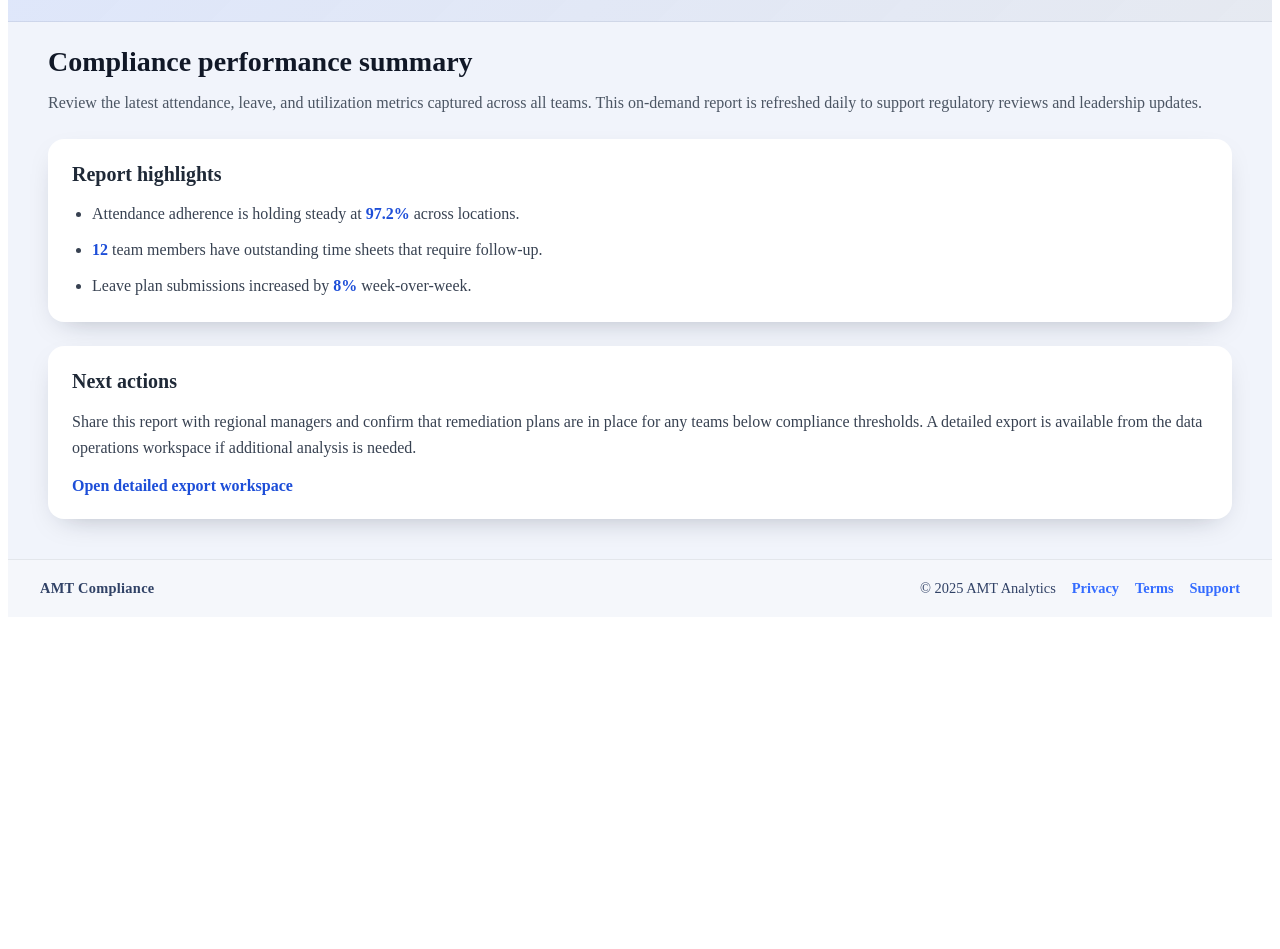
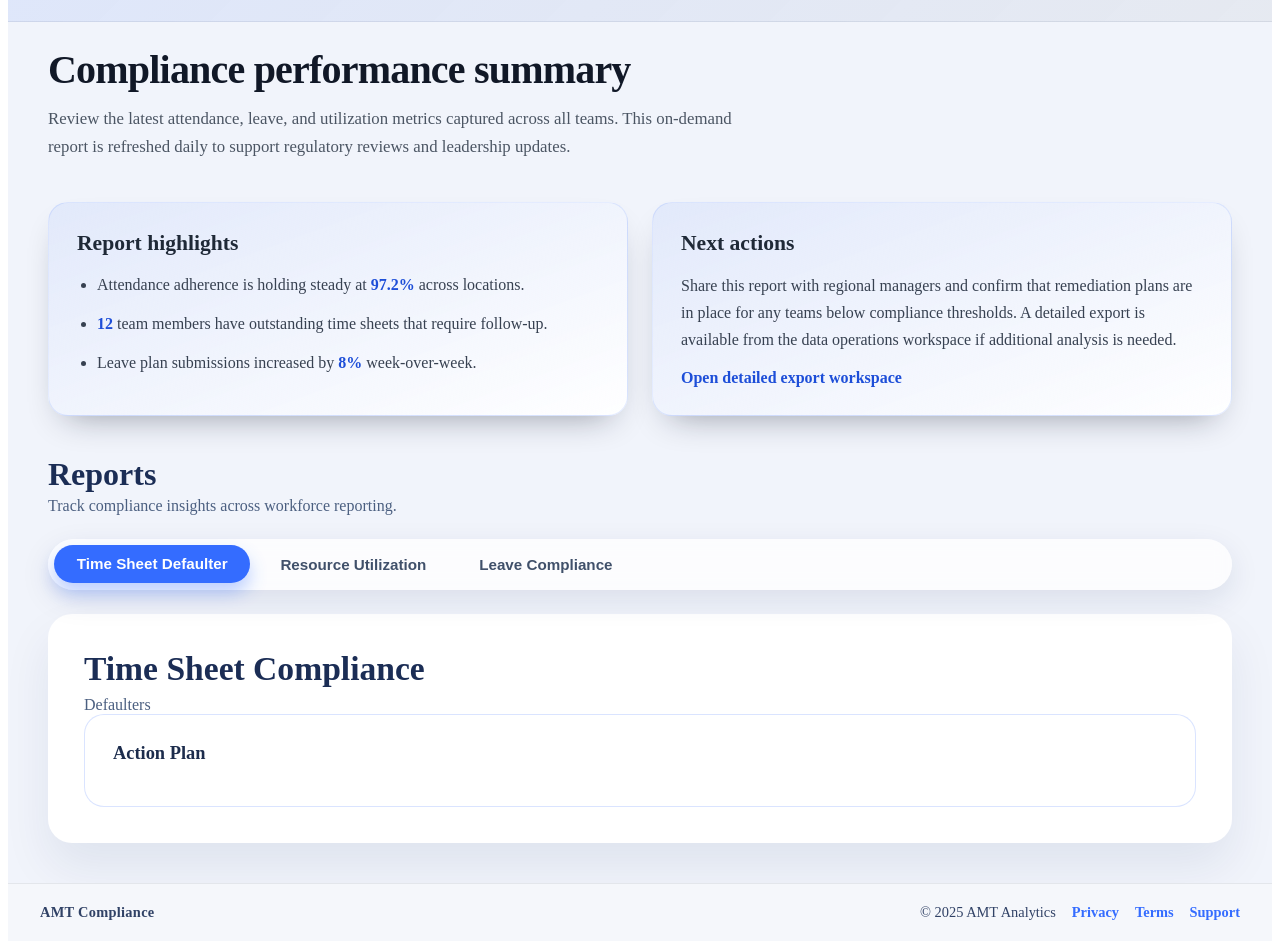
Before and after one commit to manojramoo/amt-compliance-report, an Angular app: page /report in a window 1280 px wide. Shown: the part 240-1189 px from the top of the page. Before the commit the page ends 865 px from the top, so only its background shows below. Built offline with nearby package versions, Linux system fonts and the light colour scheme.

Commit message:
Move compliance tabs to report route (#18)

```diff
--- a/src/app/dashboard-tabs/dashboard-tabs.component.html
+++ b/src/app/dashboard-tabs/dashboard-tabs.component.html
@@ -41,42 +41,4 @@
     </section>
   </section>
 
-  <section class="dashboard__section" aria-labelledby="reports-section-title">
-    <div class="dashboard__section-header">
-      <h2 id="reports-section-title">Reports</h2>
-      <p>Track compliance insights across workforce reporting.</p>
-    </div>
-
-    <nav class="tabs" role="tablist" aria-label="Reports tabs">
-      <button
-        *ngFor="let tab of reportTabs; trackBy: trackReportTabsById"
-        type="button"
-        role="tab"
-        [attr.aria-selected]="activeReportTab() === tab.id"
-        [attr.aria-controls]="tab.id + '-panel'"
-        [class.tabs__tab--active]="activeReportTab() === tab.id"
-        class="tabs__tab"
-        (click)="setActiveReportTab(tab.id)"
-      >
-        {{ tab.label }}
-      </button>
-    </nav>
-
-    <section
-      class="tab-panel"
-      role="tabpanel"
-      [attr.id]="activeReportTab() + '-panel'"
-      [attr.aria-live]="'polite'"
-    >
-      <ng-container [ngSwitch]="activeReportTab()">
-        <app-time-sheet-defaulter-tab *ngSwitchCase="'time-sheet-defaulter'"></app-time-sheet-defaulter-tab>
-        <app-resource-utilization-report-tab
-          *ngSwitchCase="'resource-utilization-report'"
-        ></app-resource-utilization-report-tab>
-        <app-leave-compliance-report-tab
-          *ngSwitchCase="'leave-compliance-report'"
-        ></app-leave-compliance-report-tab>
-      </ng-container>
-    </section>
-  </section>
 </div>
--- a/src/app/report/report.component.css
+++ b/src/app/report/report.component.css
@@ -1,39 +1,51 @@
 .report {
-  display: grid;
-  gap: 1.5rem;
+  display: flex;
+  flex-direction: column;
+  gap: 2.5rem;
 }
 
 .report__header {
-  display: grid;
+  display: flex;
+  flex-direction: column;
   gap: 0.75rem;
+  max-width: 720px;
 }
 
 .report__title {
   margin: 0;
-  font-size: 1.75rem;
+  font-size: clamp(2rem, 4vw, 2.5rem);
   font-weight: 600;
   color: #111827;
+  letter-spacing: -0.02em;
 }
 
 .report__subtitle {
   margin: 0;
-  font-size: 1rem;
-  line-height: 1.6;
+  font-size: 1.05rem;
+  line-height: 1.7;
   color: #4b5563;
 }
 
+.report__summary-grid {
+  display: grid;
+  grid-template-columns: repeat(auto-fit, minmax(280px, 1fr));
+  gap: 1.5rem;
+}
+
 .report__card {
-  padding: 1.5rem;
-  border-radius: 1rem;
-  background-color: #ffffff;
-  box-shadow: 0 10px 30px -15px rgba(15, 23, 42, 0.35);
-  display: grid;
+  padding: 1.75rem;
+  border-radius: 1.25rem;
+  background: linear-gradient(160deg, rgba(52, 108, 255, 0.08), rgba(255, 255, 255, 0.95));
+  box-shadow: 0 16px 35px -18px rgba(15, 23, 42, 0.45);
+  display: flex;
+  flex-direction: column;
   gap: 1rem;
+  border: 1px solid rgba(52, 108, 255, 0.12);
 }
 
 .report__card-title {
   margin: 0;
-  font-size: 1.25rem;
+  font-size: 1.35rem;
   font-weight: 600;
   color: #1f2937;
 }
@@ -42,12 +54,12 @@
   margin: 0;
   padding-left: 1.25rem;
   display: grid;
-  gap: 0.75rem;
+  gap: 0.85rem;
   color: #374151;
 }
 
 .report__list-item {
-  line-height: 1.5;
+  line-height: 1.6;
 }
 
 .report__metric {
@@ -58,7 +70,7 @@
 .report__text {
   margin: 0;
   font-size: 1rem;
-  line-height: 1.6;
+  line-height: 1.7;
   color: #374151;
 }
 
@@ -72,3 +84,208 @@
 .report__link:hover {
   text-decoration: underline;
 }
+
+.report__tabs {
+  display: flex;
+  flex-direction: column;
+  gap: 1.5rem;
+}
+
+.report__tabs-header {
+  display: flex;
+  flex-direction: column;
+  gap: 0.25rem;
+}
+
+.report__tabs-header h2 {
+  margin: 0;
+  font-size: clamp(1.6rem, 3vw, 2rem);
+  color: #1b2d55;
+}
+
+.report__tabs-header p {
+  margin: 0;
+  color: #4b5f80;
+  max-width: 640px;
+}
+
+.tabs {
+  display: inline-flex;
+  align-items: center;
+  gap: 0.5rem;
+  padding: 0.4rem;
+  background-color: rgba(255, 255, 255, 0.75);
+  border-radius: 999px;
+  box-shadow: 0 10px 30px rgba(15, 40, 90, 0.1);
+  backdrop-filter: blur(8px);
+}
+
+.tabs__tab {
+  border: none;
+  border-radius: 999px;
+  padding: 0.65rem 1.4rem;
+  font-size: 0.95rem;
+  font-weight: 600;
+  background: transparent;
+  color: #40506a;
+  cursor: pointer;
+  transition: background 0.25s ease, color 0.25s ease, transform 0.25s ease;
+}
+
+.tabs__tab:hover,
+.tabs__tab:focus-visible {
+  background: rgba(52, 108, 255, 0.12);
+  outline: none;
+  color: #1c2c4c;
+}
+
+.tabs__tab--active {
+  background: #346cff;
+  color: #fff;
+  box-shadow: 0 10px 18px rgba(52, 108, 255, 0.32);
+  transform: translateY(-1px);
+}
+
+.tab-panel {
+  background: #ffffff;
+  border-radius: 24px;
+  padding: 2.25rem;
+  box-shadow: 0 24px 48px rgba(15, 40, 90, 0.08);
+  display: flex;
+  flex-direction: column;
+  gap: 2rem;
+}
+
+.tab-panel__header h2 {
+  margin: 0 0 0.5rem;
+  font-size: clamp(1.6rem, 3vw, 2.1rem);
+}
+
+.tab-panel__header p {
+  margin: 0;
+  color: #4b5f80;
+  max-width: 720px;
+}
+
+.metrics-grid {
+  display: grid;
+  grid-template-columns: repeat(auto-fit, minmax(200px, 1fr));
+  gap: 1.25rem;
+}
+
+.metric-card {
+  background: linear-gradient(160deg, rgba(52, 108, 255, 0.08), rgba(255, 255, 255, 0.95));
+  border-radius: 20px;
+  padding: 1.4rem;
+  display: flex;
+  flex-direction: column;
+  gap: 0.5rem;
+  border: 1px solid rgba(52, 108, 255, 0.1);
+}
+
+.metric-card__label {
+  margin: 0;
+  font-size: 0.95rem;
+  color: #40506a;
+  font-weight: 500;
+}
+
+.metric-card__value {
+  margin: 0;
+  font-size: 2rem;
+  font-weight: 700;
+  color: #1b2d55;
+}
+
+.metric-card__change {
+  font-size: 0.9rem;
+  font-weight: 600;
+  display: inline-flex;
+  align-items: center;
+  gap: 0.35rem;
+}
+
+.metric-card__change::before {
+  content: '•';
+  font-size: 1rem;
+}
+
+.metric-card__change--positive {
+  color: #107154;
+}
+
+.metric-card__change--negative {
+  color: #b43d3d;
+}
+
+.insights-grid {
+  display: grid;
+  grid-template-columns: repeat(auto-fit, minmax(260px, 1fr));
+  gap: 1.5rem;
+}
+
+.insight-card {
+  background: rgba(16, 28, 58, 0.04);
+  border-radius: 18px;
+  padding: 1.5rem;
+  border: 1px solid rgba(16, 28, 58, 0.08);
+  display: flex;
+  flex-direction: column;
+  gap: 0.75rem;
+}
+
+.insight-card h3 {
+  margin: 0;
+  font-size: 1.1rem;
+  color: #1c2c4c;
+}
+
+.insight-card ul {
+  margin: 0;
+  padding-left: 1.1rem;
+  display: flex;
+  flex-direction: column;
+  gap: 0.5rem;
+  color: #40506a;
+}
+
+.action-plan {
+  background: rgba(255, 255, 255, 0.65);
+  border: 1px solid rgba(52, 108, 255, 0.18);
+  border-radius: 20px;
+  padding: 1.75rem;
+  display: flex;
+  flex-direction: column;
+  gap: 0.9rem;
+}
+
+.action-plan h3 {
+  margin: 0;
+  font-size: 1.15rem;
+  color: #1c2c4c;
+}
+
+.action-plan ol {
+  margin: 0;
+  padding-left: 1.2rem;
+  color: #40506a;
+  display: flex;
+  flex-direction: column;
+  gap: 0.6rem;
+}
+
+@media (max-width: 720px) {
+  .tabs {
+    flex-wrap: wrap;
+    justify-content: center;
+  }
+
+  .tabs__tab {
+    flex: 1 1 180px;
+    text-align: center;
+  }
+
+  .tab-panel {
+    padding: 1.75rem;
+  }
+}
--- a/src/app/report/report.component.html
+++ b/src/app/report/report.component.html
@@ -1,6 +1,6 @@
 <section class="report">
   <header class="report__header">
-    <h2 class="report__title">Compliance performance summary</h2>
+    <h1 class="report__title">Compliance performance summary</h1>
     <p class="report__subtitle">
       Review the latest attendance, leave, and utilization metrics captured across all teams.
       This on-demand report is refreshed daily to support regulatory reviews and leadership
@@ -8,8 +8,9 @@
     </p>
   </header>
 
+  <div class="report__summary-grid">
     <article class="report__card">
-    <h3 class="report__card-title">Report highlights</h3>
+      <h2 class="report__card-title">Report highlights</h2>
       <ul class="report__list">
         <li class="report__list-item">
           Attendance adherence is holding steady at
@@ -26,7 +27,7 @@
     </article>
 
     <article class="report__card">
-    <h3 class="report__card-title">Next actions</h3>
+      <h2 class="report__card-title">Next actions</h2>
       <p class="report__text">
         Share this report with regional managers and confirm that remediation plans are in place
         for any teams below compliance thresholds. A detailed export is available from the data
@@ -34,4 +35,44 @@
       </p>
       <a class="report__link" href="#">Open detailed export workspace</a>
     </article>
+  </div>
+
+  <section class="report__tabs" aria-labelledby="report-tabs-title">
+    <div class="report__tabs-header">
+      <h2 id="report-tabs-title">Reports</h2>
+      <p>Track compliance insights across workforce reporting.</p>
+    </div>
+
+    <nav class="tabs" role="tablist" aria-label="Reports tabs">
+      <button
+        *ngFor="let tab of reportTabs; trackBy: trackReportTabsById"
+        type="button"
+        role="tab"
+        [attr.aria-selected]="activeReportTab() === tab.id"
+        [attr.aria-controls]="tab.id + '-panel'"
+        [class.tabs__tab--active]="activeReportTab() === tab.id"
+        class="tabs__tab"
+        (click)="setActiveReportTab(tab.id)"
+      >
+        {{ tab.label }}
+      </button>
+    </nav>
+
+    <section
+      class="tab-panel"
+      role="tabpanel"
+      [attr.id]="activeReportTab() + '-panel'"
+      [attr.aria-live]="'polite'"
+    >
+      <ng-container [ngSwitch]="activeReportTab()">
+        <app-time-sheet-defaulter-tab *ngSwitchCase="'time-sheet-defaulter'"></app-time-sheet-defaulter-tab>
+        <app-resource-utilization-report-tab
+          *ngSwitchCase="'resource-utilization-report'"
+        ></app-resource-utilization-report-tab>
+        <app-leave-compliance-report-tab
+          *ngSwitchCase="'leave-compliance-report'"
+        ></app-leave-compliance-report-tab>
+      </ng-container>
     </section>
+  </section>
+</section>
--- a/src/app/report/report.component.ts
+++ b/src/app/report/report.component.ts
@@ -1,11 +1,42 @@
 import { CommonModule } from '@angular/common';
-import { Component } from '@angular/core';
+import { Component, ViewEncapsulation, signal } from '@angular/core';
+import { ReportTabIdentifier } from '../dashboard-tabs/models/tab-content.model';
+import { LeaveComplianceReportTabComponent } from '../dashboard-tabs/tabs/leave-compliance-report-tab/leave-compliance-report-tab.component';
+import { ResourceUtilizationReportTabComponent } from '../dashboard-tabs/tabs/resource-utilization-report-tab/resource-utilization-report-tab.component';
+import { TimeSheetDefaulterTabComponent } from '../dashboard-tabs/tabs/time-sheet-defaulter-tab/time-sheet-defaulter-tab.component';
 
 @Component({
   selector: 'app-report',
   standalone: true,
-  imports: [CommonModule],
+  imports: [
+    CommonModule,
+    TimeSheetDefaulterTabComponent,
+    ResourceUtilizationReportTabComponent,
+    LeaveComplianceReportTabComponent
+  ],
   templateUrl: './report.component.html',
-  styleUrl: './report.component.css'
+  styleUrl: './report.component.css',
+  encapsulation: ViewEncapsulation.None
 })
-export class ReportComponent {}
+export class ReportComponent {
+  readonly reportTabs: { id: ReportTabIdentifier; label: string }[] = [
+    { id: 'time-sheet-defaulter', label: 'Time Sheet Defaulter' },
+    { id: 'resource-utilization-report', label: 'Resource Utilization' },
+    { id: 'leave-compliance-report', label: 'Leave Compliance' }
+  ];
+
+  protected readonly activeReportTab = signal<ReportTabIdentifier>(
+    this.reportTabs[0].id
+  );
+
+  protected setActiveReportTab(tabId: ReportTabIdentifier): void {
+    this.activeReportTab.set(tabId);
+  }
+
+  protected trackReportTabsById(
+    _: number,
+    tab: { id: ReportTabIdentifier }
+  ): ReportTabIdentifier {
+    return tab.id;
+  }
+}
```
Also changed, not shown: src/app/dashboard-tabs/dashboard-tabs.component.ts (+2 -33 lines). Lines whose indentation alone changed are shown as unchanged.
